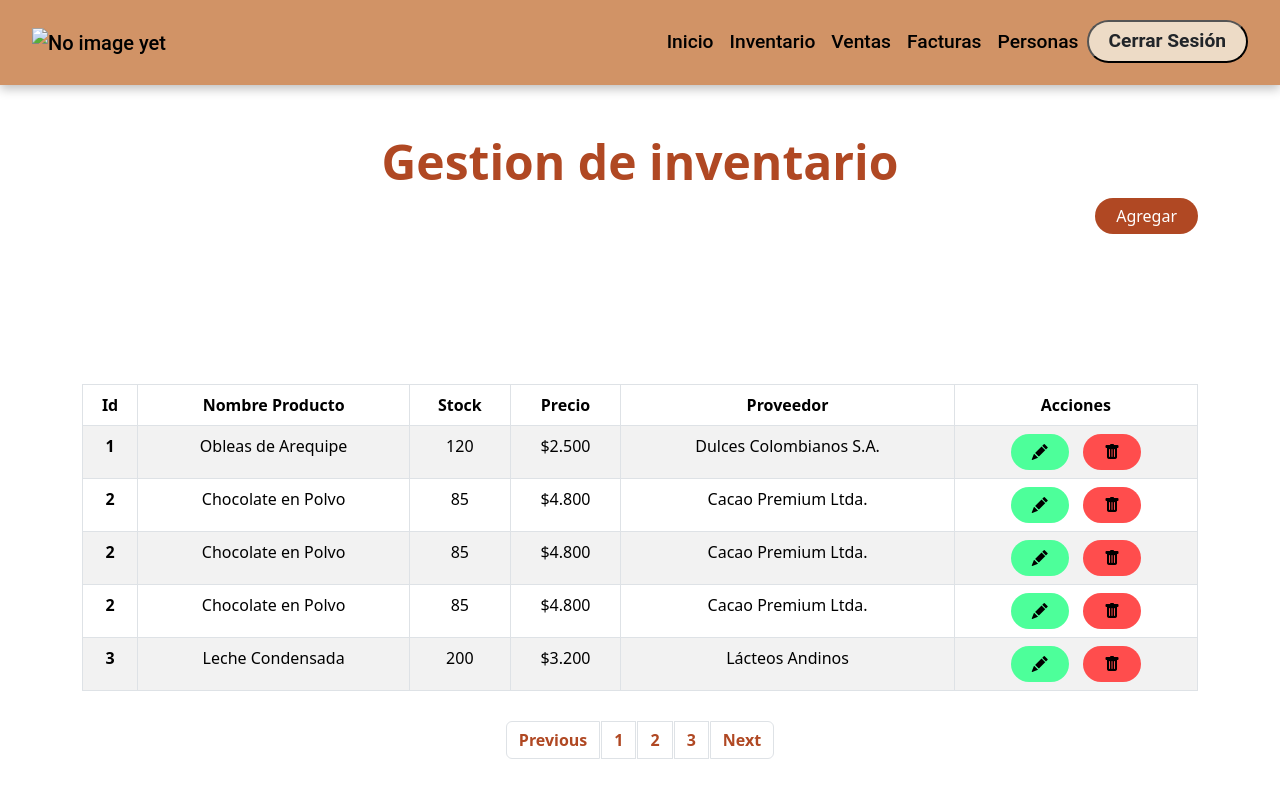
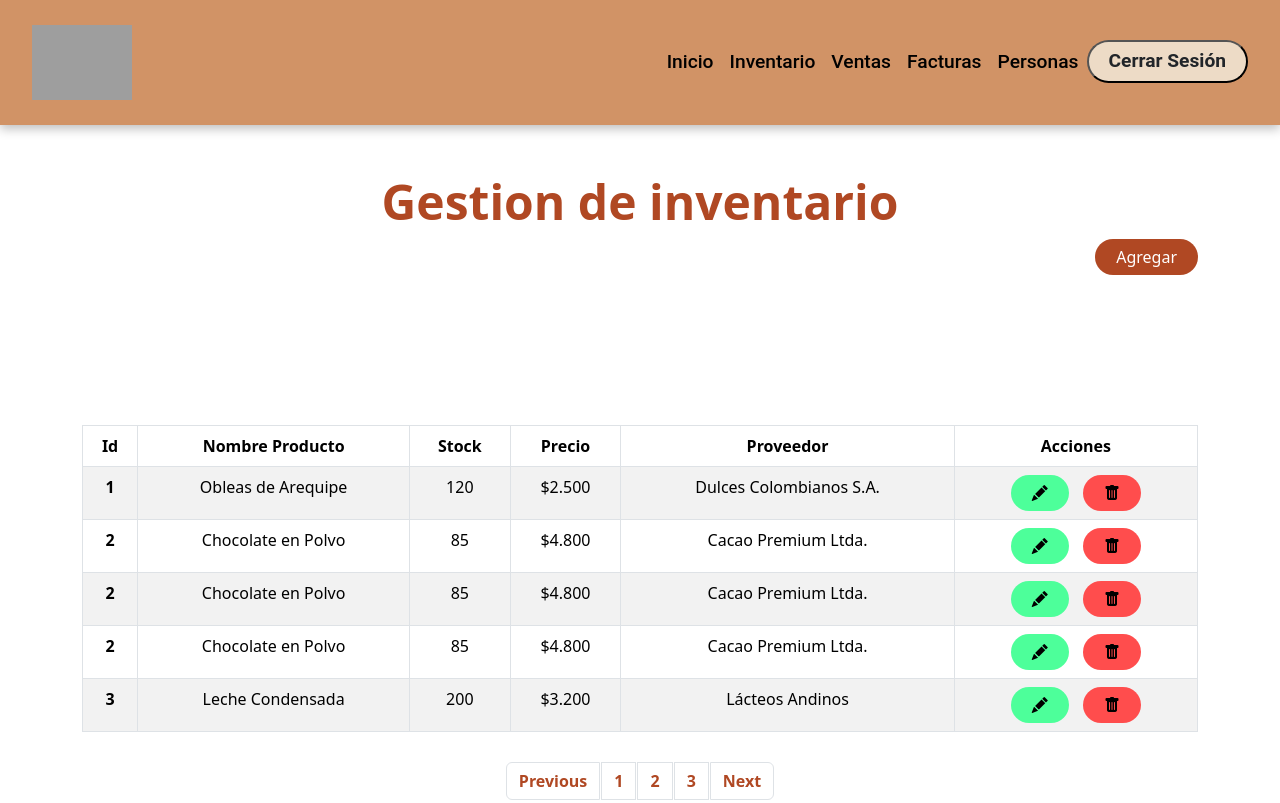
Before and after one commit to Arxilo/Mr-Antojitos, a plain HTML site: page pages/Inventario.html in a window 1280 px wide. Shown: the top 803 px of the page. Drawn offline with nearby package versions, Linux system fonts and the light colour scheme; the site is published under a folder, as on GitHub Pages, so addresses that start at the root find nothing.

Commit message:
making quick changes

```diff
--- a/pages/Inventario.html
+++ b/pages/Inventario.html
@@ -35,7 +35,7 @@
                 </button>
                 <div class="collapse navbar-collapse" id="navbarTogglerDemo01">
                     <a class="navbar-brand" href="#">
-                        <img src="/Images/logo.png" alt="No image yet" width="100">
+                        <img src="../Images/logo.png" alt="No image yet" width="100">
                     </a>
                     <ul class="navbar-nav d-flex justify-content-center alighn-items-center">
                         <li class="nav-item">
```
Also changed, not shown: pages/Ventas.html (+1 -1 lines).
